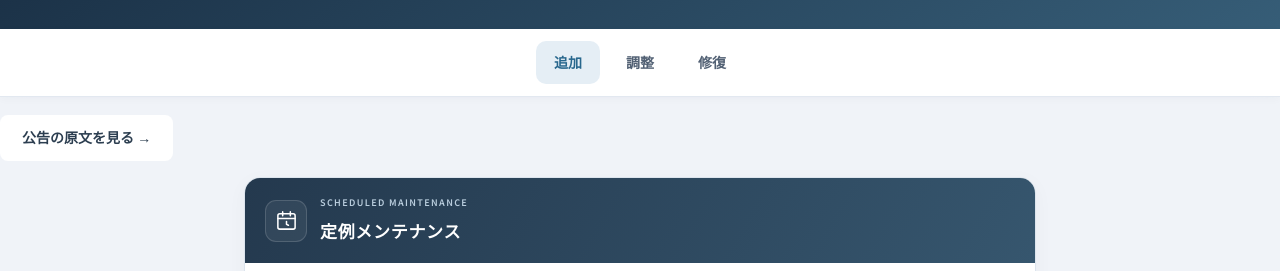
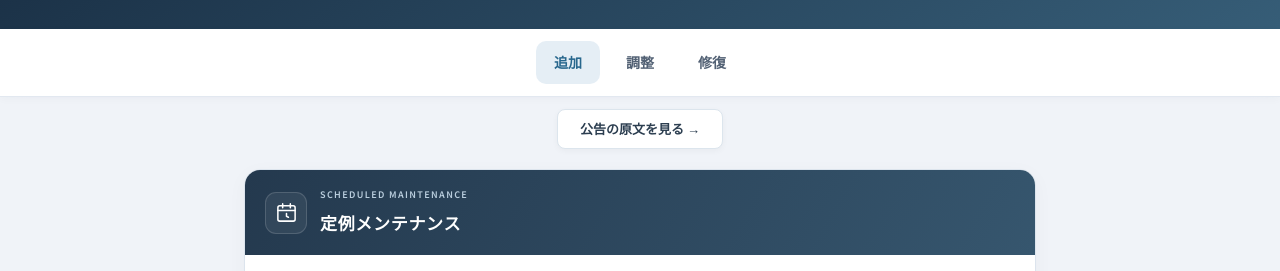
Before and after one commit to astronoka2030/moman-update2026-11-26, a plain HTML site: page index.html in a window 1280 px wide. Shown: the part 159-430 px from the top of the page. Drawn offline with Linux system fonts and the light colour scheme.

Commit message:
style.css の更新

```diff
--- a/style.css
+++ b/style.css
@@ -673,20 +673,35 @@ footer p {
 }
 
 
+
 /* 原文ページへのリンク */
+
+.original-link-area {
+  display: flex;
+  justify-content: center;
+  align-items: center;
+  padding: 12px 16px 4px;
+  background: var(--bg);
+}
+
 .original-link {
-  display: inline-block;
-  margin-top: 18px;
-  padding: 10px 22px;
+  display: inline-flex;
+  align-items: center;
+  justify-content: center;
+  padding: 9px 22px;
   background: #ffffff;
   color: #2c3e50;
+  border: 1px solid #dce5ed;
   border-radius: 8px;
   text-decoration: none;
-  font-size: 14px;
+  font-size: 13px;
   font-weight: 700;
-  transition: opacity 0.2s;
+  line-height: 1.5;
+  box-shadow: 0 2px 6px rgba(0, 0, 0, 0.04);
+  transition: background 0.2s, opacity 0.2s;
 }
 
 .original-link:hover {
-  opacity: 0.85;
+  background: #f8fafc;
+  opacity: 0.9;
 }
```
